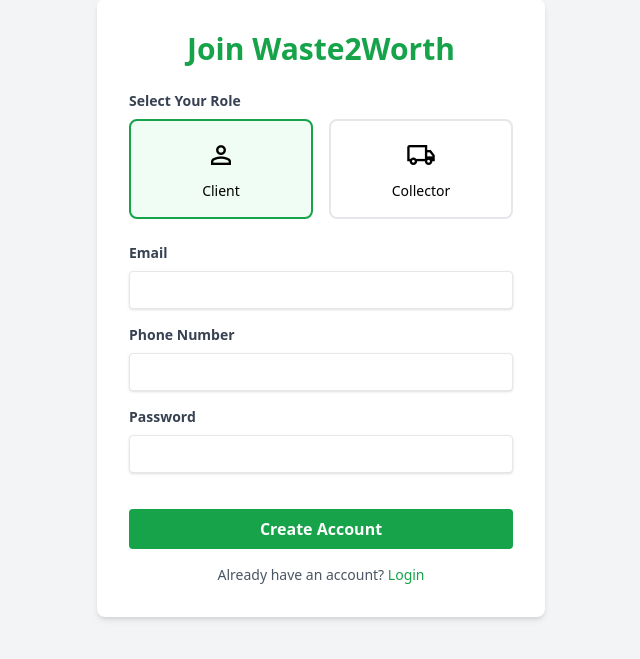
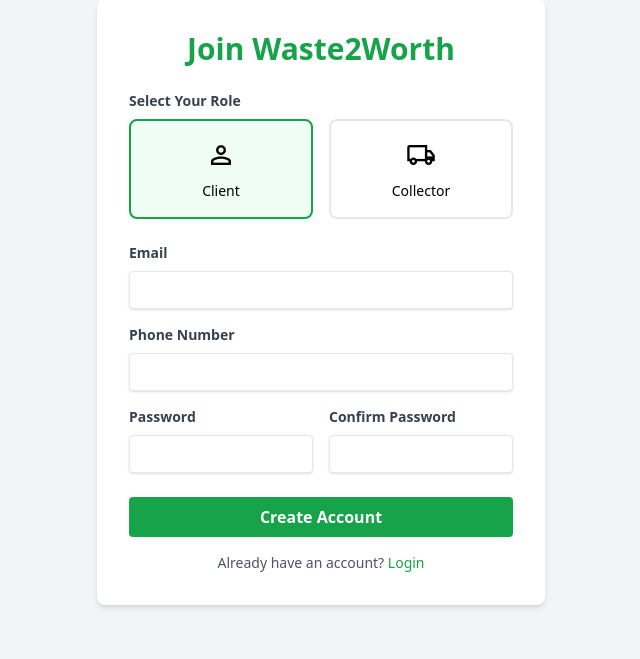
Before and after one commit to stewardobeng/waste2worth, a PHP site: page /register in a window 1280 px wide. Shown: the part 49-708 px from the top of the page, without its empty margins (319-959 px from the left). Run offline with PHP 8.4, Linux system fonts and the light colour scheme; some libraries are stand-ins or nearby versions.

Commit message:
feat: Add default admin seed and improve registration flow with password confirmation

```diff
--- a/app/Controllers/AuthController.php
+++ b/app/Controllers/AuthController.php
@@ -53,9 +53,15 @@ class AuthController extends Controller
         $email = $_POST['email'] ?? '';
         $phone = $_POST['phone'] ?? '';
         $password = $_POST['password'] ?? '';
+        $confirmPassword = $_POST['confirm_password'] ?? '';
+
+        if ($password !== $confirmPassword) {
+            $this->render('auth/register', ['error' => 'Passwords do not match.', 'old' => $_POST]);
+            return;
+        }
 
         if ($this->userModel->findByEmail($email)) {
-            $this->render('auth/register', ['error' => 'Email already exists.']);
+            $this->render('auth/register', ['error' => 'Email already exists.', 'old' => $_POST]);
             return;
         }
 
--- a/views/auth/register.php
+++ b/views/auth/register.php
@@ -18,12 +18,12 @@
                 <label class="block text-gray-700 text-sm font-bold mb-2">Select Your Role</label>
                 <div class="grid grid-cols-2 gap-4">
                     <label class="cursor-pointer border-2 border-gray-200 rounded-lg p-4 flex flex-col items-center hover:border-green-500 transition-colors peer-checked:border-green-600">
-                        <input type="radio" name="role" value="client" class="hidden peer" checked>
+                        <input type="radio" name="role" value="client" class="hidden peer" <?php echo (isset($old['role']) && $old['role'] === 'client') || !isset($old['role']) ? 'checked' : ''; ?>>
                         <span class="material-symbols-outlined text-3xl mb-2">person</span>
                         <span class="text-sm font-medium">Client</span>
                     </label>
                     <label class="cursor-pointer border-2 border-gray-200 rounded-lg p-4 flex flex-col items-center hover:border-green-500 transition-colors">
-                        <input type="radio" name="role" value="collector" class="hidden peer">
+                        <input type="radio" name="role" value="collector" class="hidden peer" <?php echo isset($old['role']) && $old['role'] === 'collector' ? 'checked' : ''; ?>>
                         <span class="material-symbols-outlined text-3xl mb-2">local_shipping</span>
                         <span class="text-sm font-medium">Collector</span>
                     </label>
@@ -31,15 +31,21 @@
             </div>
             <div class="mb-4">
                 <label class="block text-gray-700 text-sm font-bold mb-2" for="email">Email</label>
-                <input class="shadow appearance-none border rounded w-full py-2 px-3 text-gray-700 leading-tight focus:outline-none focus:shadow-outline" id="email" name="email" type="email" required>
+                <input class="shadow appearance-none border rounded w-full py-2 px-3 text-gray-700 leading-tight focus:outline-none focus:shadow-outline" id="email" name="email" type="email" value="<?php echo $old['email'] ?? ''; ?>" required>
             </div>
             <div class="mb-4">
                 <label class="block text-gray-700 text-sm font-bold mb-2" for="phone">Phone Number</label>
-                <input class="shadow appearance-none border rounded w-full py-2 px-3 text-gray-700 leading-tight focus:outline-none focus:shadow-outline" id="phone" name="phone" type="tel" required>
+                <input class="shadow appearance-none border rounded w-full py-2 px-3 text-gray-700 leading-tight focus:outline-none focus:shadow-outline" id="phone" name="phone" type="tel" value="<?php echo $old['phone'] ?? ''; ?>" required>
             </div>
-            <div class="mb-6">
-                <label class="block text-gray-700 text-sm font-bold mb-2" for="password">Password</label>
-                <input class="shadow appearance-none border rounded w-full py-2 px-3 text-gray-700 mb-3 leading-tight focus:outline-none focus:shadow-outline" id="password" name="password" type="password" required>
+            <div class="grid grid-cols-1 md:grid-cols-2 gap-4 mb-6">
+                <div>
+                    <label class="block text-gray-700 text-sm font-bold mb-2" for="password">Password</label>
+                    <input class="shadow appearance-none border rounded w-full py-2 px-3 text-gray-700 leading-tight focus:outline-none focus:shadow-outline" id="password" name="password" type="password" required>
+                </div>
+                <div>
+                    <label class="block text-gray-700 text-sm font-bold mb-2" for="confirm_password">Confirm Password</label>
+                    <input class="shadow appearance-none border rounded w-full py-2 px-3 text-gray-700 leading-tight focus:outline-none focus:shadow-outline" id="confirm_password" name="confirm_password" type="password" required>
+                </div>
             </div>
             <div class="flex items-center justify-between">
                 <button class="bg-green-600 hover:bg-green-700 text-white font-bold py-2 px-4 rounded focus:outline-none focus:shadow-outline w-full" type="submit">
```
Also changed, not shown: public/.htaccess (added), 1 other file.
